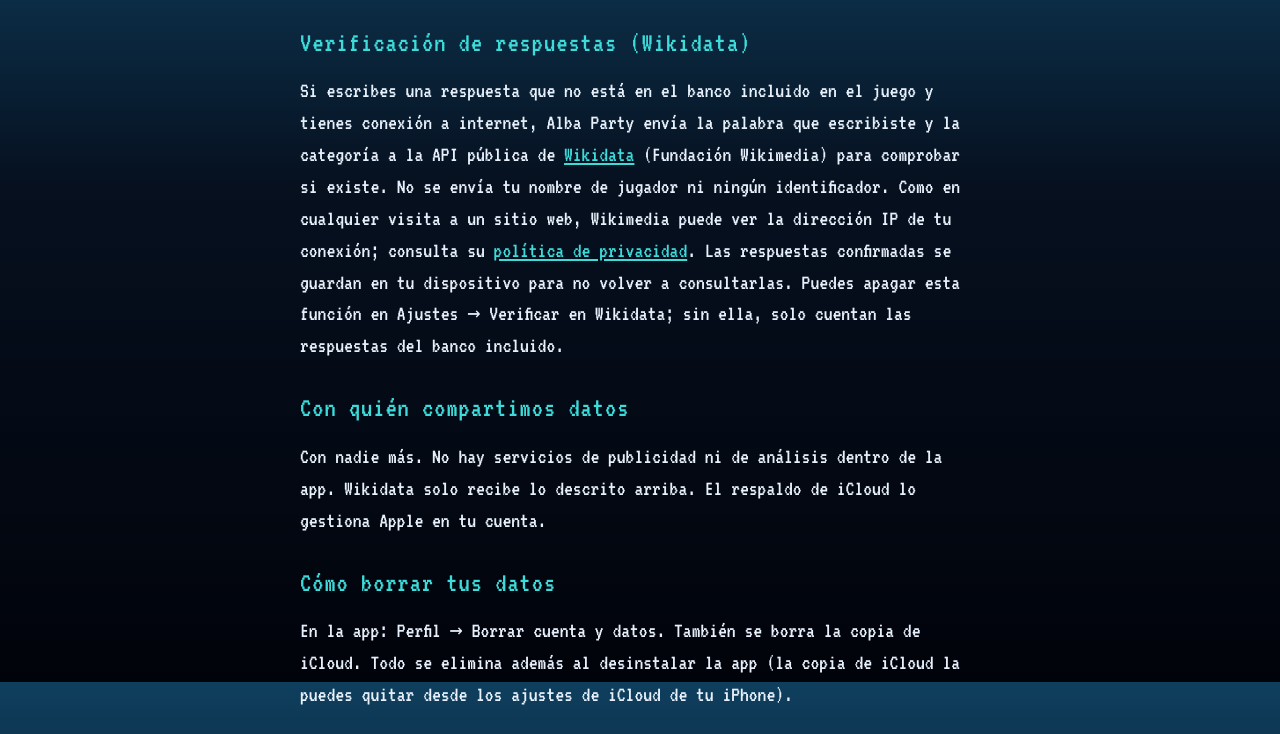
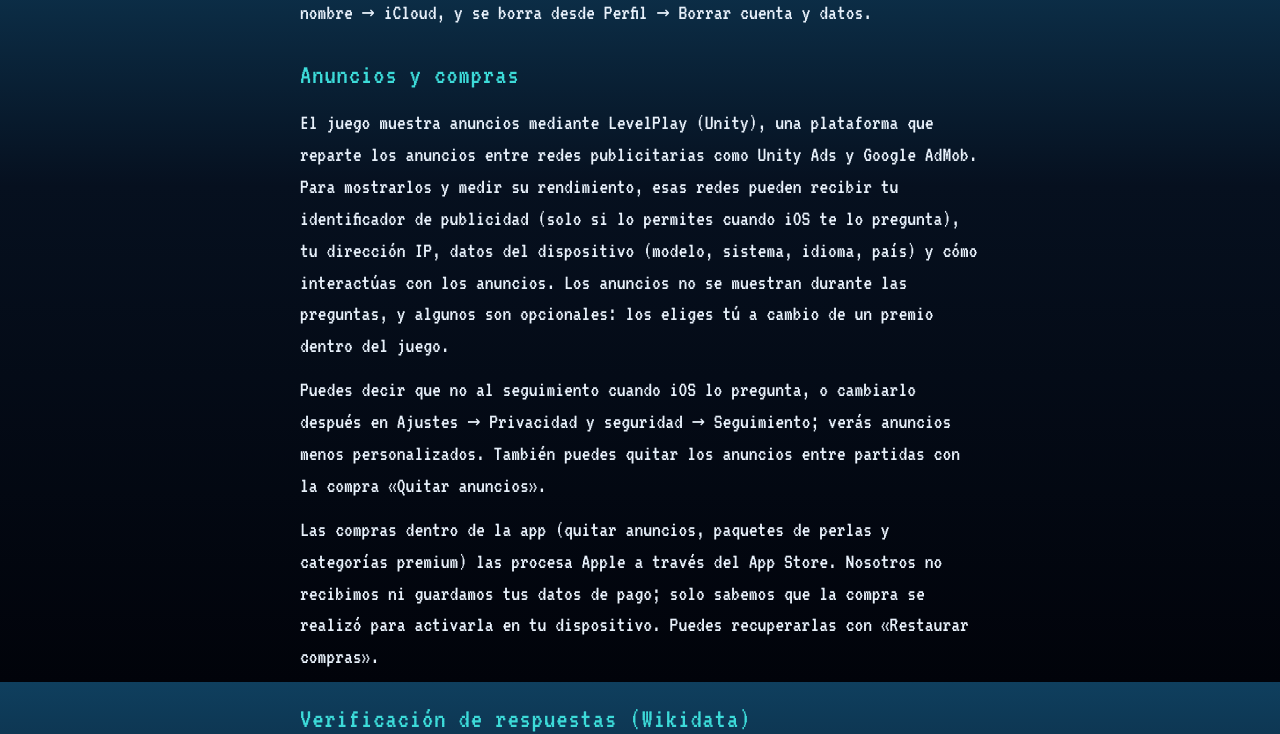
Before and after one commit to AlexisLfx/ctrlvstudios-site, a plain HTML site: page albaparty/privacidad/index.html in a window 1280 px wide. Shown: the part 918-1652 px from the top of the page. Drawn offline with Linux system fonts and the light colour scheme.

Commit message:
Alba Party: política y página con anuncios de terceros y compras
Co-Authored-By: Claude Opus 5.5 <noreply@anthropic.com>

```diff
--- a/albaparty/privacidad/index.html
+++ b/albaparty/privacidad/index.html
@@ -10,7 +10,7 @@
 <p class="muted">Última actualización: 13 de noviembre de 2026</p>
 
 <h2>Resumen</h2>
-<p>Alba Party no usa anuncios ni rastreadores, no pide tu correo, tu teléfono ni tu ubicación, no tiene cuentas ni servidor propio. El juego funciona sin conexión a internet y todo se guarda en tu dispositivo (y, si tienes iCloud, en tu copia personal de iCloud, ver abajo). La única excepción es la verificación de respuestas en Wikidata, explicada abajo.</p>
+<p>Alba Party muestra anuncios de terceros (ver «Anuncios y compras»), no usa rastreadores propios, no pide tu correo, tu teléfono ni tu ubicación, no tiene cuentas ni servidor propio. El juego funciona sin conexión a internet y todo se guarda en tu dispositivo (y, si tienes iCloud, en tu copia personal de iCloud, ver abajo). La única excepción es la verificación de respuestas en Wikidata, explicada abajo.</p>
 
 <h2>Qué se guarda en tu dispositivo</h2>
 <p>Tu nombre de jugador, color, ajustes, estadísticas (récords, racha, perlas) y el historial de tus partidas individuales. Estos datos no salen de tu dispositivo, salvo el respaldo opcional en tu iCloud descrito abajo.</p>
@@ -18,11 +18,16 @@
 <h2>Respaldo en iCloud</h2>
 <p>Si tienes iCloud activado, Alba Party respalda tu progreso (récords, racha, perlas), tu nombre de jugador y tu color en el almacenamiento de iCloud de tu propio Apple ID, para que los recuperes si cambias de iPhone o reinstalas la app. Esa copia la guarda y la protege Apple; solo tú tienes acceso y nosotros no la recibimos ni la vemos. Puedes desactivarla en Ajustes de iOS → tu nombre → iCloud, y se borra desde Perfil → Borrar cuenta y datos.</p>
 
+<h2>Anuncios y compras</h2>
+<p>El juego muestra anuncios mediante LevelPlay (Unity), una plataforma que reparte los anuncios entre redes publicitarias como Unity Ads y Google AdMob. Para mostrarlos y medir su rendimiento, esas redes pueden recibir tu identificador de publicidad (solo si lo permites cuando iOS te lo pregunta), tu dirección IP, datos del dispositivo (modelo, sistema, idioma, país) y cómo interactúas con los anuncios. Los anuncios no se muestran durante las preguntas, y algunos son opcionales: los eliges tú a cambio de un premio dentro del juego.</p>
+<p>Puedes decir que no al seguimiento cuando iOS lo pregunta, o cambiarlo después en Ajustes → Privacidad y seguridad → Seguimiento; verás anuncios menos personalizados. También puedes quitar los anuncios entre partidas con la compra «Quitar anuncios».</p>
+<p>Las compras dentro de la app (quitar anuncios, paquetes de perlas y categorías premium) las procesa Apple a través del App Store. Nosotros no recibimos ni guardamos tus datos de pago; solo sabemos que la compra se realizó para activarla en tu dispositivo. Puedes recuperarlas con «Restaurar compras».</p>
+
 <h2>Verificación de respuestas (Wikidata)</h2>
 <p>Si escribes una respuesta que no está en el banco incluido en el juego y tienes conexión a internet, Alba Party envía la palabra que escribiste y la categoría a la API pública de <a href="https://www.wikidata.org">Wikidata</a> (Fundación Wikimedia) para comprobar si existe. No se envía tu nombre de jugador ni ningún identificador. Como en cualquier visita a un sitio web, Wikimedia puede ver la dirección IP de tu conexión; consulta su <a href="https://foundation.wikimedia.org/wiki/Policy:Privacy_policy">política de privacidad</a>. Las respuestas confirmadas se guardan en tu dispositivo para no volver a consultarlas. Puedes apagar esta función en Ajustes → Verificar en Wikidata; sin ella, solo cuentan las respuestas del banco incluido.</p>
 
 <h2>Con quién compartimos datos</h2>
-<p>Con nadie más. No hay servicios de publicidad ni de análisis dentro de la app. Wikidata solo recibe lo descrito arriba. El respaldo de iCloud lo gestiona Apple en tu cuenta.</p>
+<p>Solo con estos servicios, y únicamente para lo descrito: Wikidata solo recibe lo descrito arriba; el respaldo de iCloud y las compras los gestiona Apple; y las redes publicitarias descritas en «Anuncios y compras» (LevelPlay/Unity, Unity Ads y Google AdMob) reciben los datos necesarios para mostrar anuncios.</p>
 
 <h2>Cómo borrar tus datos</h2>
 <p>En la app: Perfil → Borrar cuenta y datos. También se borra la copia de iCloud. Todo se elimina además al desinstalar la app (la copia de iCloud la puedes quitar desde los ajustes de iCloud de tu iPhone).</p>
```
Also changed, not shown: albaparty/index.html (+4 -4 lines).
